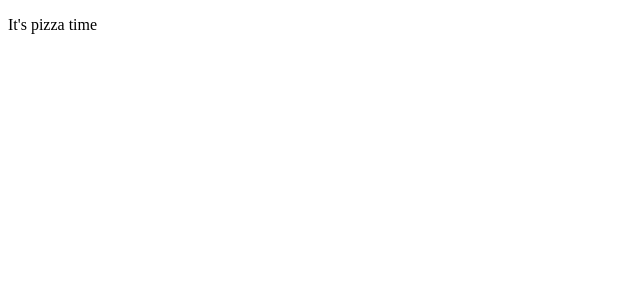
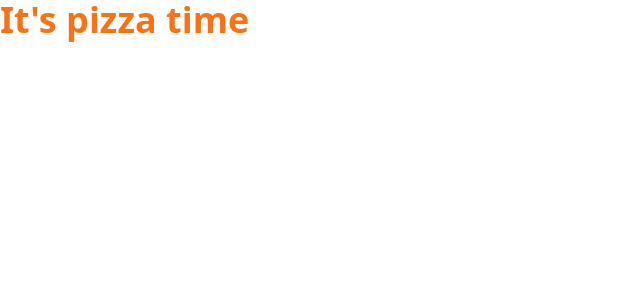
Before and after one commit to AaronCarton/Fullstack-Eindopdracht, a Vue app in the folder pwa/: page / in a window 1280 px wide. Shown: the top 300 px of the page, without its empty margins (0-640 px from the left). Built offline with nearby package versions, Linux system fonts and the light colour scheme.

Commit message:
add UnoCSS + Tailwind to pwa

```diff
--- a/pwa/package.json
+++ b/pwa/package.json
@@ -9,11 +9,13 @@
     "preview": "vite preview"
   },
   "dependencies": {
+    "@unocss/reset": "^0.45.26",
     "vue": "^3.2.37"
   },
   "devDependencies": {
     "@vitejs/plugin-vue": "^3.1.0",
     "typescript": "^4.6.4",
+    "unocss": "^0.45.26",
     "vite": "^3.1.0",
     "vue-tsc": "^0.40.4"
   }
--- a/pwa/src/App.vue
+++ b/pwa/src/App.vue
@@ -4,5 +4,5 @@
 </script>
 
 <template>
-<p>It's pizza time</p>
+<p class="text-orange-500 text-4xl font-bold">It's pizza time</p>
 </template>
--- a/pwa/src/main.ts
+++ b/pwa/src/main.ts
@@ -1,4 +1,7 @@
 import { createApp } from 'vue'
 import App from './App.vue'
 
+import '@unocss/reset/tailwind.css'
+import 'uno.css'
+
 createApp(App).mount('#app')
--- a/pwa/vite.config.ts
+++ b/pwa/vite.config.ts
@@ -1,7 +1,8 @@
 import { defineConfig } from 'vite'
 import vue from '@vitejs/plugin-vue'
+import Unocss from 'unocss/vite'
 
 // https://vitejs.dev/config/
 export default defineConfig({
-  plugins: [vue()]
+  plugins: [vue(), Unocss()],
 })
```
Also changed, not shown: pwa/src/tailwind.config.cjs (added), 1 other file (tests, documents, lock files or other folders).
